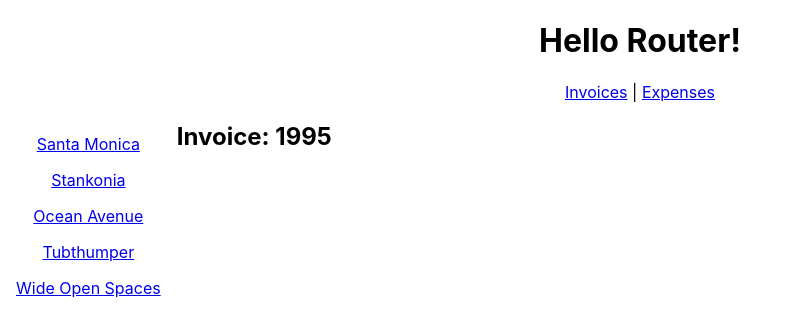
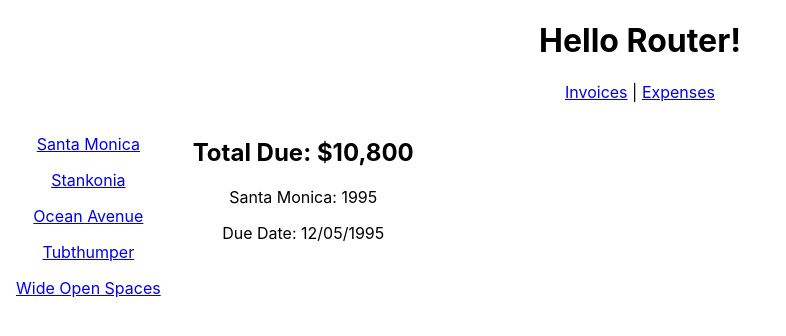
Before and after one commit to hewking/frontendPractice, a React (Create React App) app in the folder router-tutorial/: page /invoices/1995 in a window 1280 px wide. Shown: the top 336 px of the page, without its empty margins (0-786 px from the left). Built offline with nearby package versions, Linux system fonts and the light colour scheme.

Commit message:
feature: invoice 增加详情

```diff
--- a/router-tutorial/src/data.js
+++ b/router-tutorial/src/data.js
@@ -34,3 +34,7 @@ let invoices = [
   export function getInvoices() {
     return invoices;
   }
+
+  export function getInvoice(number) {
+    return invoices.find(invoice => invoice.number === number);
+  }
--- a/router-tutorial/src/routes/invoice.jsx
+++ b/router-tutorial/src/routes/invoice.jsx
@@ -1,6 +1,14 @@
 import {useParams} from "react-router-dom";
+import {getInvoice} from "../data.js";
 
 export default function Invoice(){
     let params = useParams();
-    return <h2>Invoice: {params.invoiceId}</h2>
+    let invoice = getInvoice(parseInt(params.invoiceId, 10));
+    return <mian style={{padding:"1rem"}}>
+        <h2>Total Due: {invoice.amount}</h2>
+        <p>
+            {invoice.name}: {invoice.number}
+        </p>
+        <p>Due Date: {invoice.due}</p>
+    </mian>
 }
```
